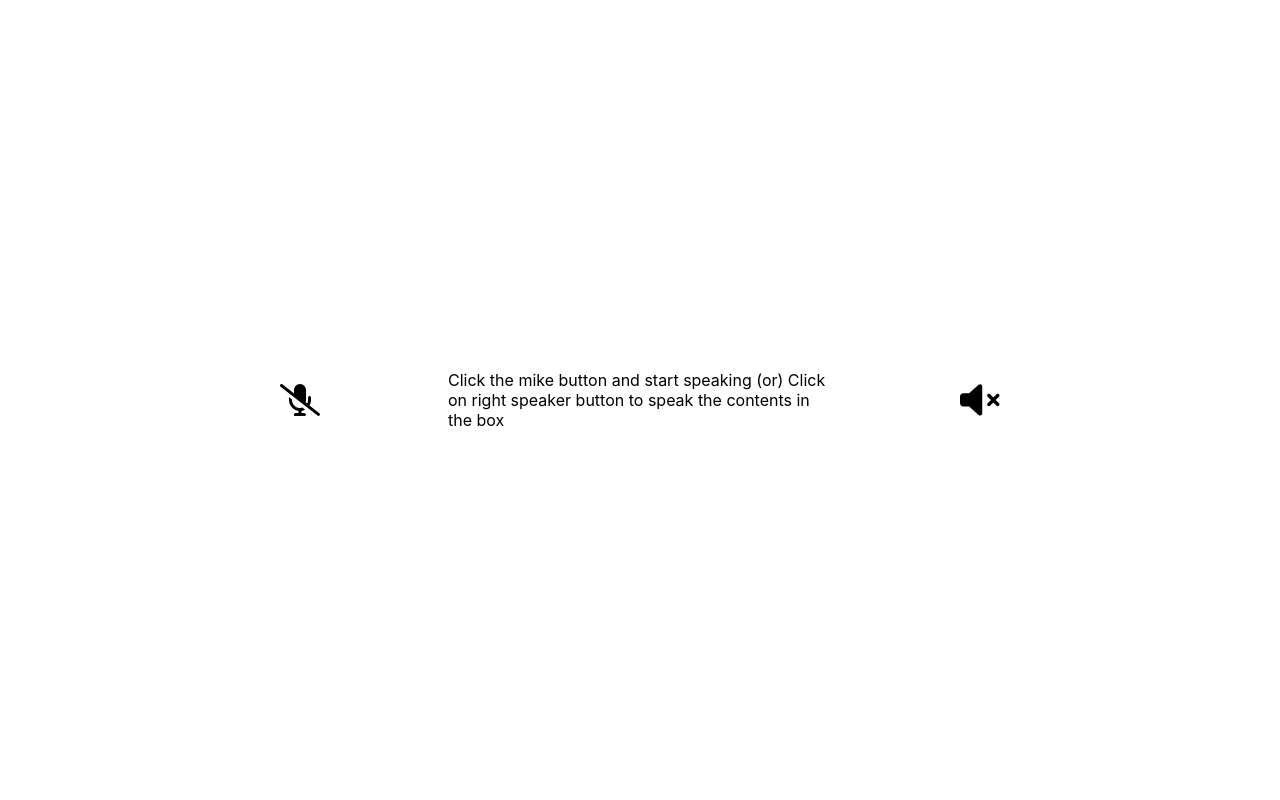
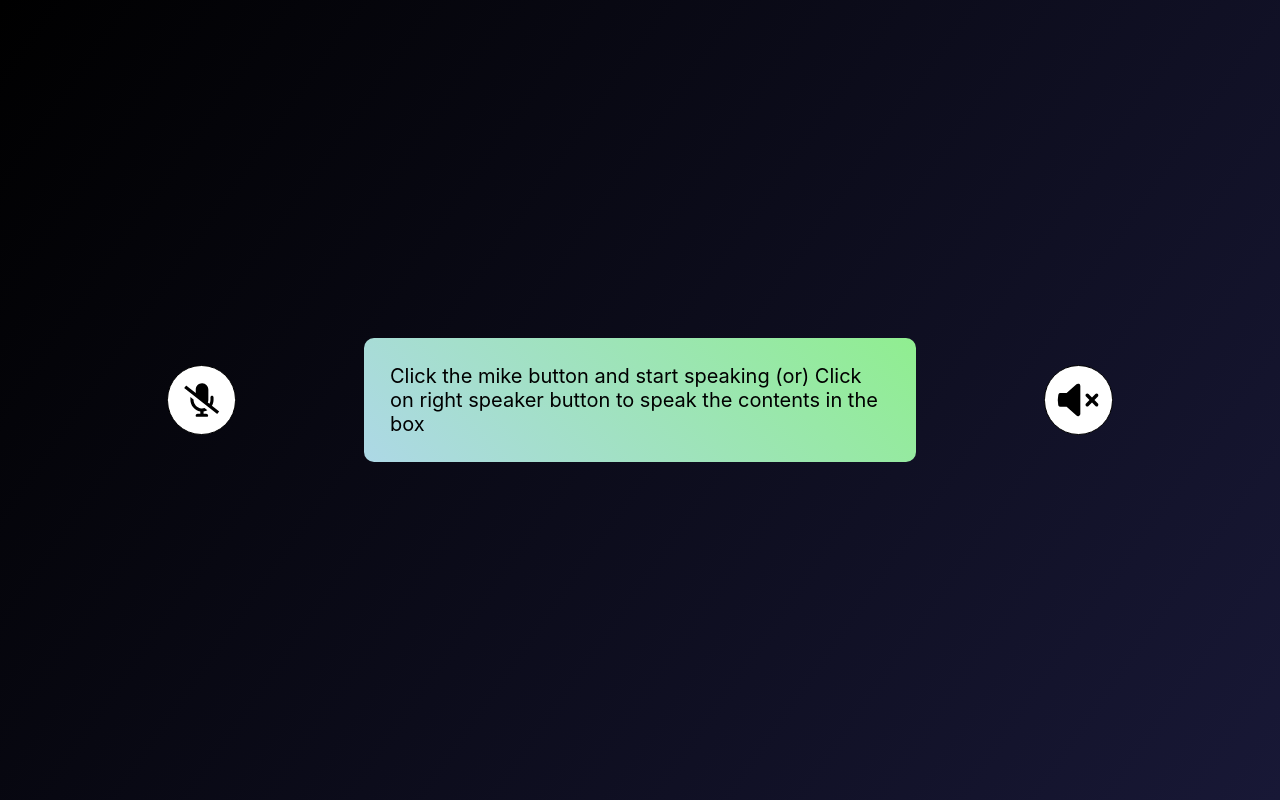
Before and after one commit to balayokesh/speech-companion, a React (Create React App) app: page / in a window 1280 px wide. Built offline with nearby package versions, Linux system fonts and the light colour scheme.

Commit message:
Added colors and design customizations

```diff
--- a/src/Styles/App.css
+++ b/src/Styles/App.css
@@ -1,5 +1,20 @@
+:root {
+    background: linear-gradient(125deg, rgb(0, 0, 0), rgb(24, 24, 54));
+}
 #microphone, #microphone-muted, #speaker, #speaker-muted {
-    width: 40px;
+    width: 42px;
+    height: 42px;
+    padding: 1%;
+    border: 1px solid #000;
+    background: #fff;
+    border-radius: 50%;
+}
+#textarea {
+    background: linear-gradient(45deg, lightblue, lightgreen);
+    padding: 2%;
+    border-radius: 10px;
+    font-size: 1.25em;
+    width: 500px;
 }
 #flex-parent {
     display: flex;
@@ -10,6 +25,5 @@
     align-content: center;
 }
 .flex-element {
-    width: 30vw;
     margin: 5%;
 }
```
